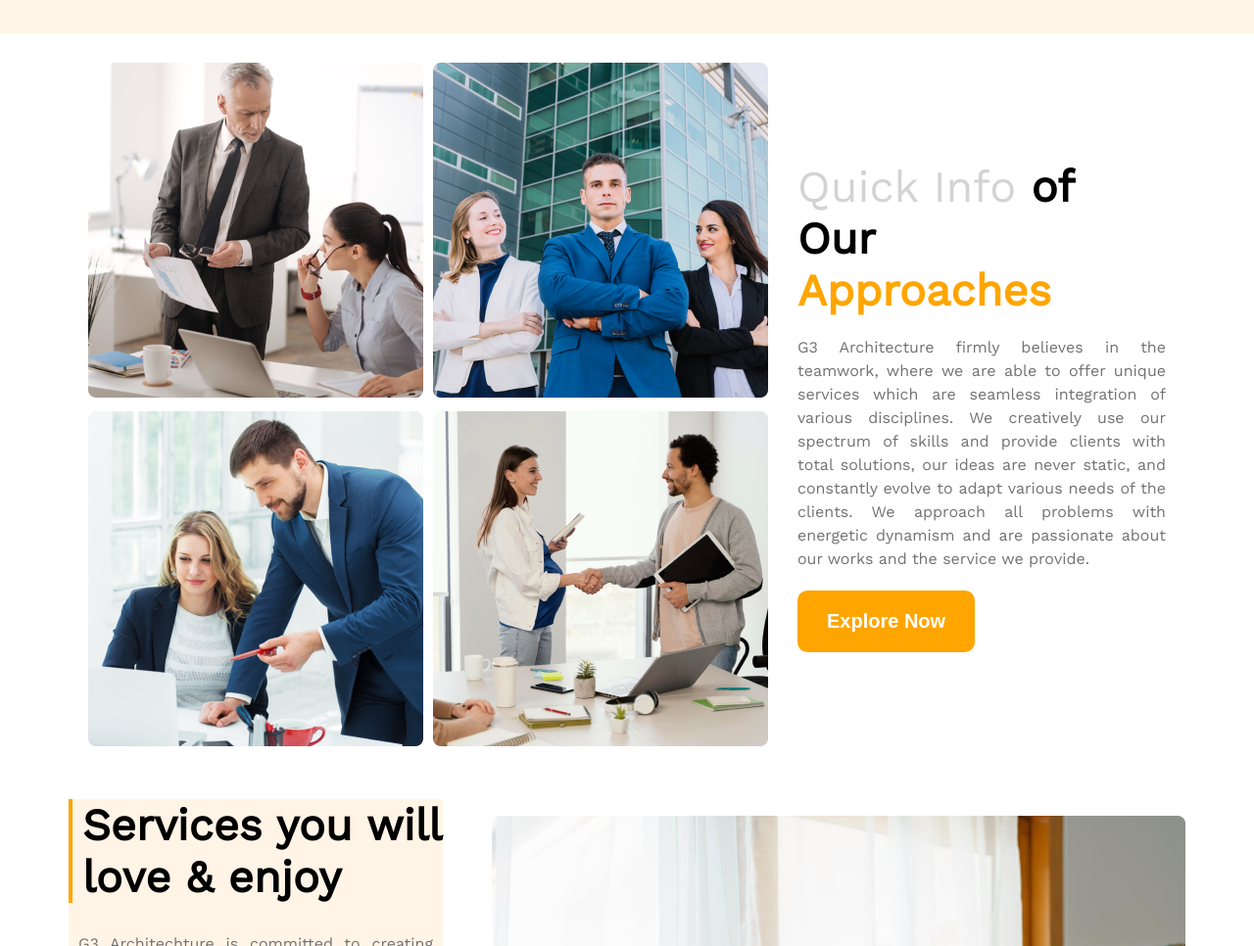
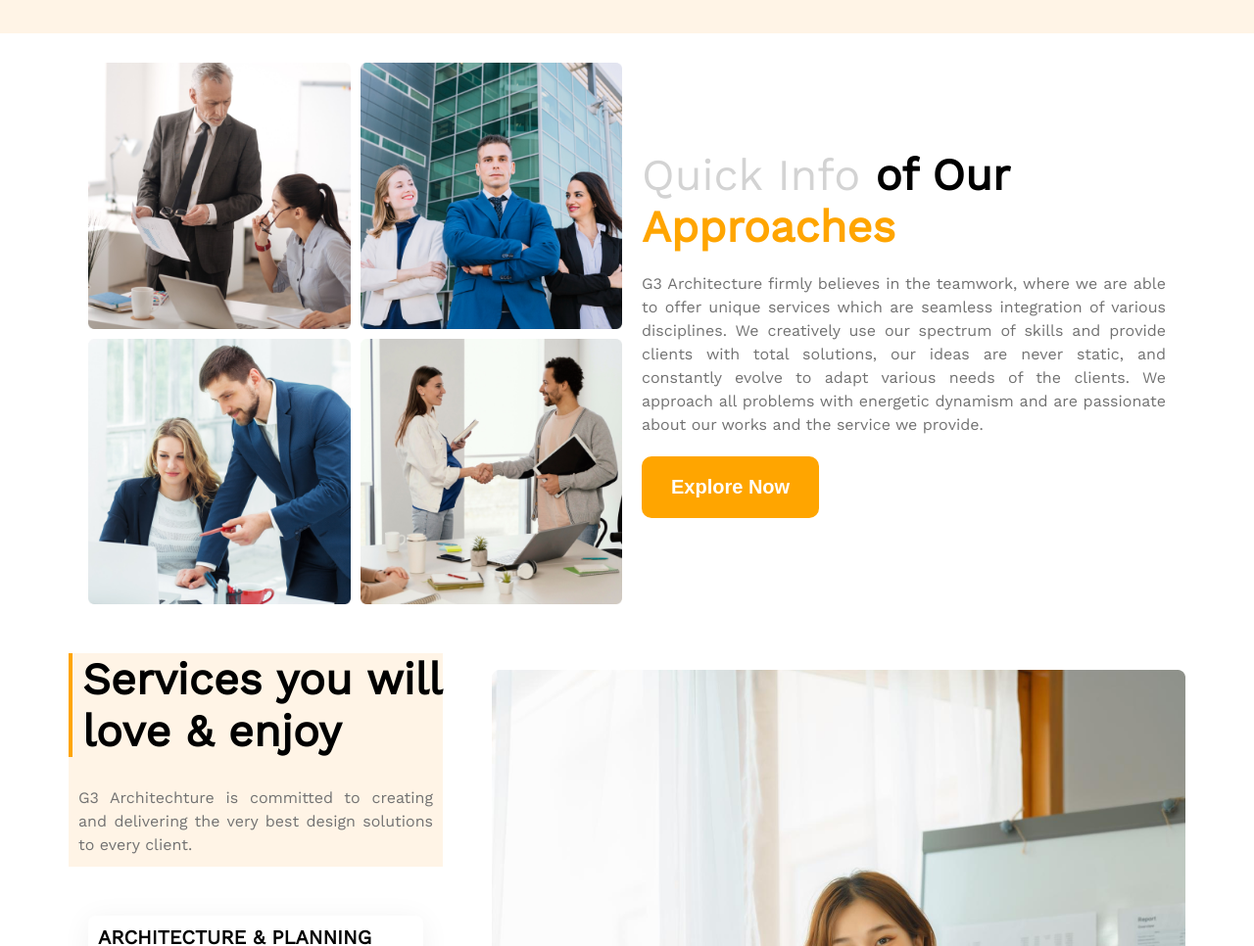
Before and after one commit to aunthu/Assignment-2, a plain HTML site: page index.html in a window 1280 px wide. Shown: the part 1148-2114 px from the top of the page at 98% size. Drawn offline with nearby package versions, Linux system fonts and the light colour scheme.

Commit message:
grid imgs clss edit- it is not part of assgnmnt

```diff
--- a/index.html
+++ b/index.html
@@ -49,7 +49,7 @@
                 <div class="grid-img"><img src="./images/team4.png" alt=""></div>
             </div>
             <div class="quick-list-content">
-                <h1 class="com-h1-style"><span class="lightgray-span">Quick Info</span> of Our <br><span class="orange-span">Approaches</span></h1>
+                <h1 class="com-h1-style"><span class="lightgray-span">Quick Info</span> of Our <span class="orange-span">Approaches</span></h1>
                 <p class="p-styles">
                     G3 Architecture firmly believes in the teamwork, where we are able to offer unique services which are seamless integration of various disciplines. We creatively use our spectrum of skills and provide clients with total solutions, our ideas are never static, and constantly evolve to adapt various needs of the clients. We approach all problems with energetic dynamism and are passionate about our works and the service we provide.
                 </p>
--- a/style.css
+++ b/style.css
@@ -111,22 +111,25 @@ ul.menu-list>li>a{
 
 .grid-imgs{
     display: grid;
-    grid-template-columns: repeat(2,1fr);
+    grid-template-columns: repeat(2,minmax(50%,1fr));
     gap: 10px;
-    max-height: 80%;
-    max-width: 80%;
+    flex: 1;
+    /* max-height: 80%;
+    max-width: 80%; */
+
 }
 /* .grid-img{
 } */
-/* .grid-img img{
+.grid-img img{
     width: 100%;
     height: 100%;
-} */
+}
 .quick-list-content{
     display: flex;
     flex-direction: column;
     justify-content: center;
     gap: 20px;
+    flex: 1;
 }
 .quick-list-content>button{
     align-self: flex-start;
```
